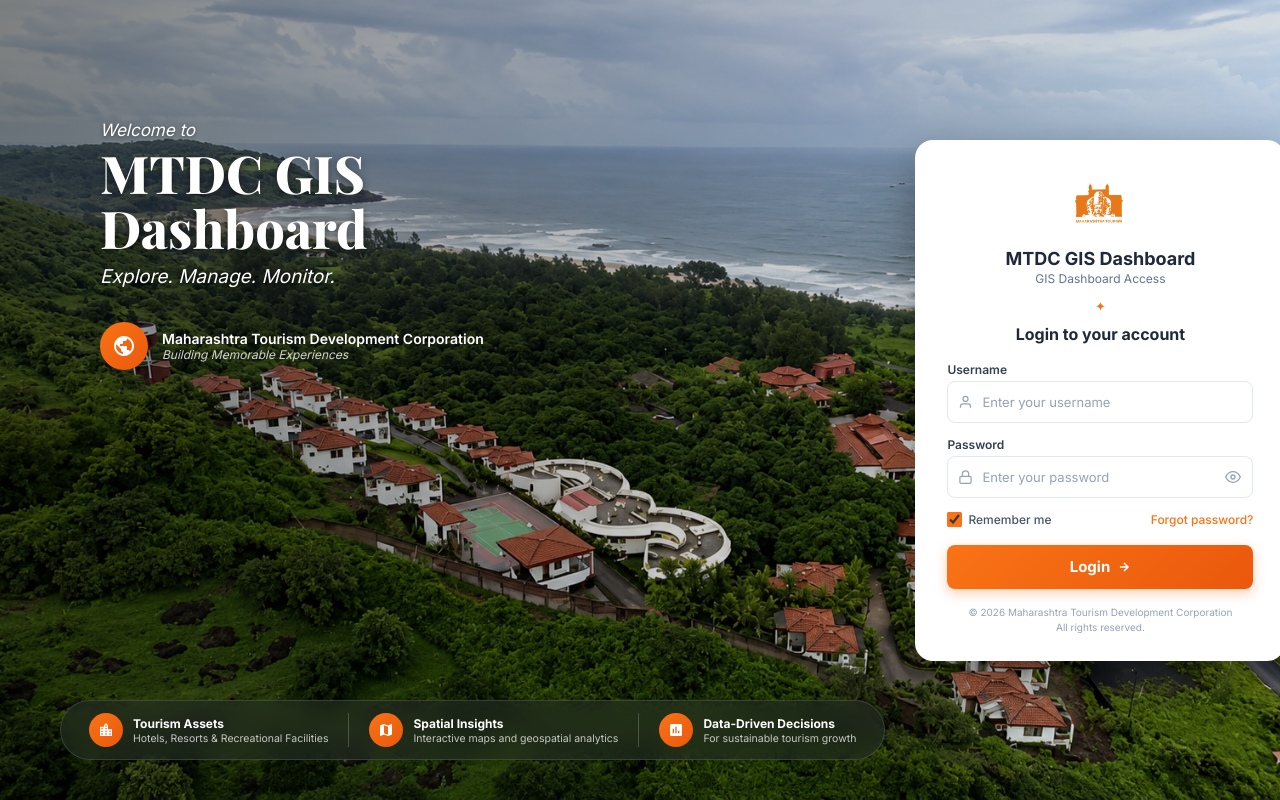
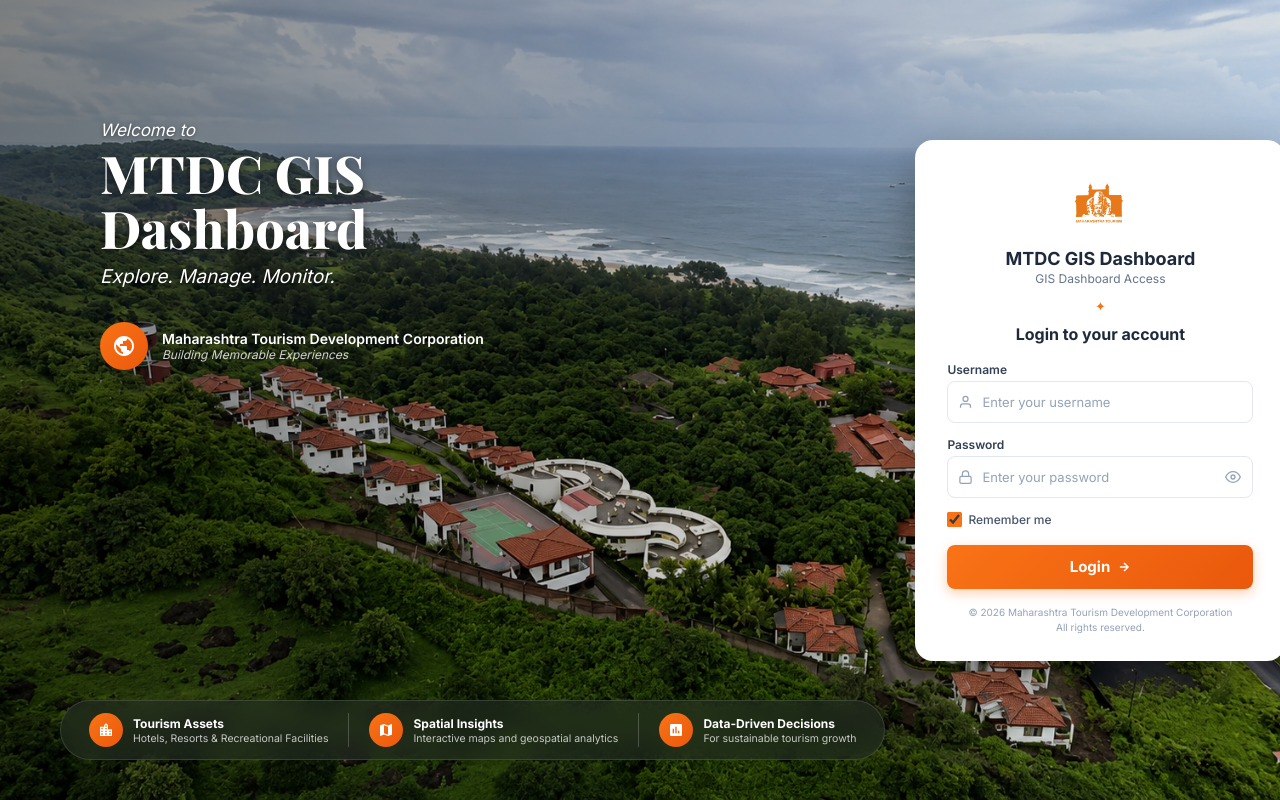
Before and after one commit to ankushjadhav-rottengrapes/MTDC, a Django app: page /login/ in a window 1280 px wide. Run offline with Django 5.2, Linux system fonts and the light colour scheme.

Commit message:
fix(login): comment out 'Forgot password?' link in login form

```diff
--- a/MTDC/Core/templates/login.html
+++ b/MTDC/Core/templates/login.html
@@ -321,7 +321,7 @@
                                 <input type="checkbox" name="remember" checked>
                                 <span>Remember me</span>
                             </label>
-                            <a href="#" class="forgot">Forgot password?</a>
+                            <!-- <a href="#" class="forgot">Forgot password?</a> -->
                         </div>
 
                         {% if next %}<input type="hidden" name="next" value="{{ next }}">{% endif %}
```
